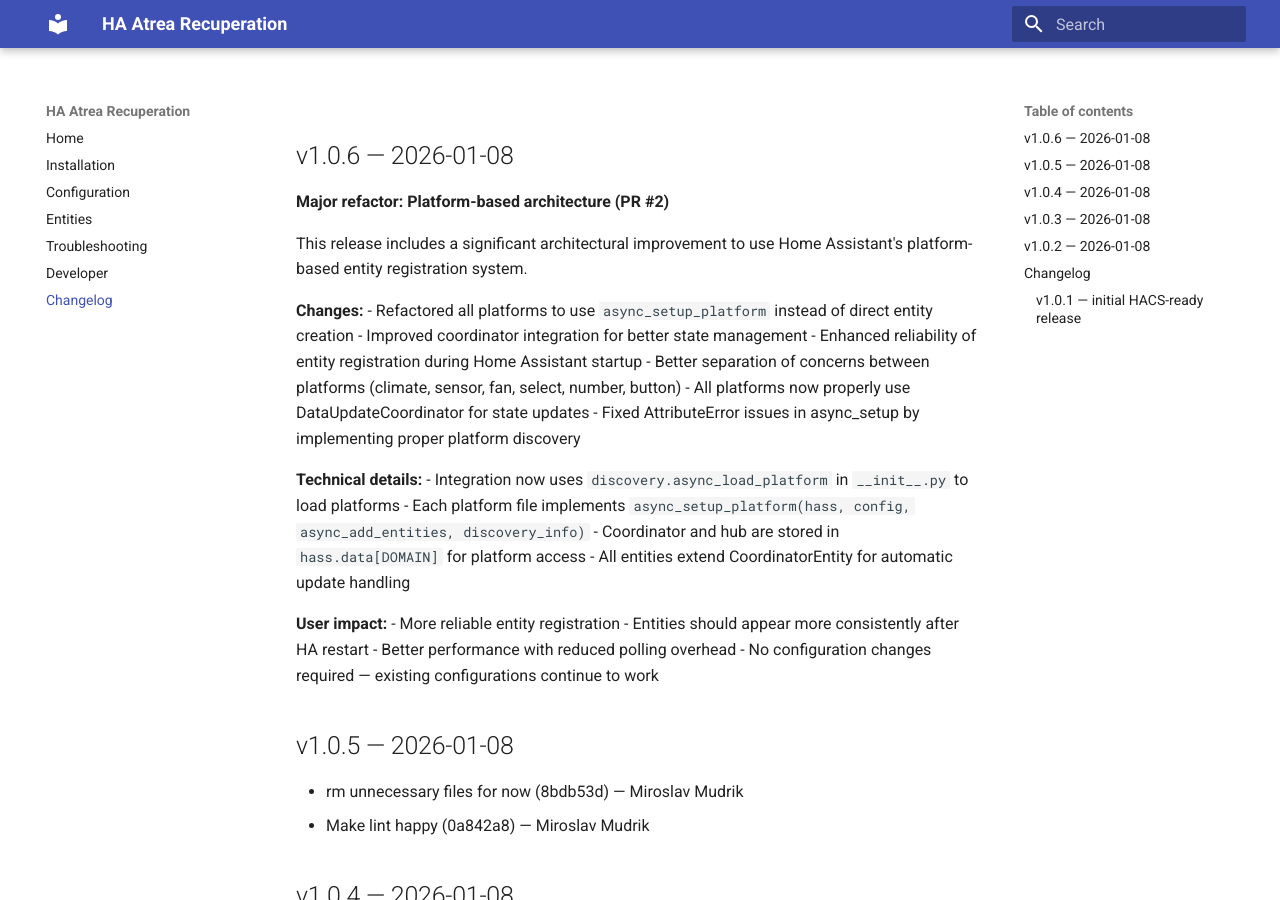
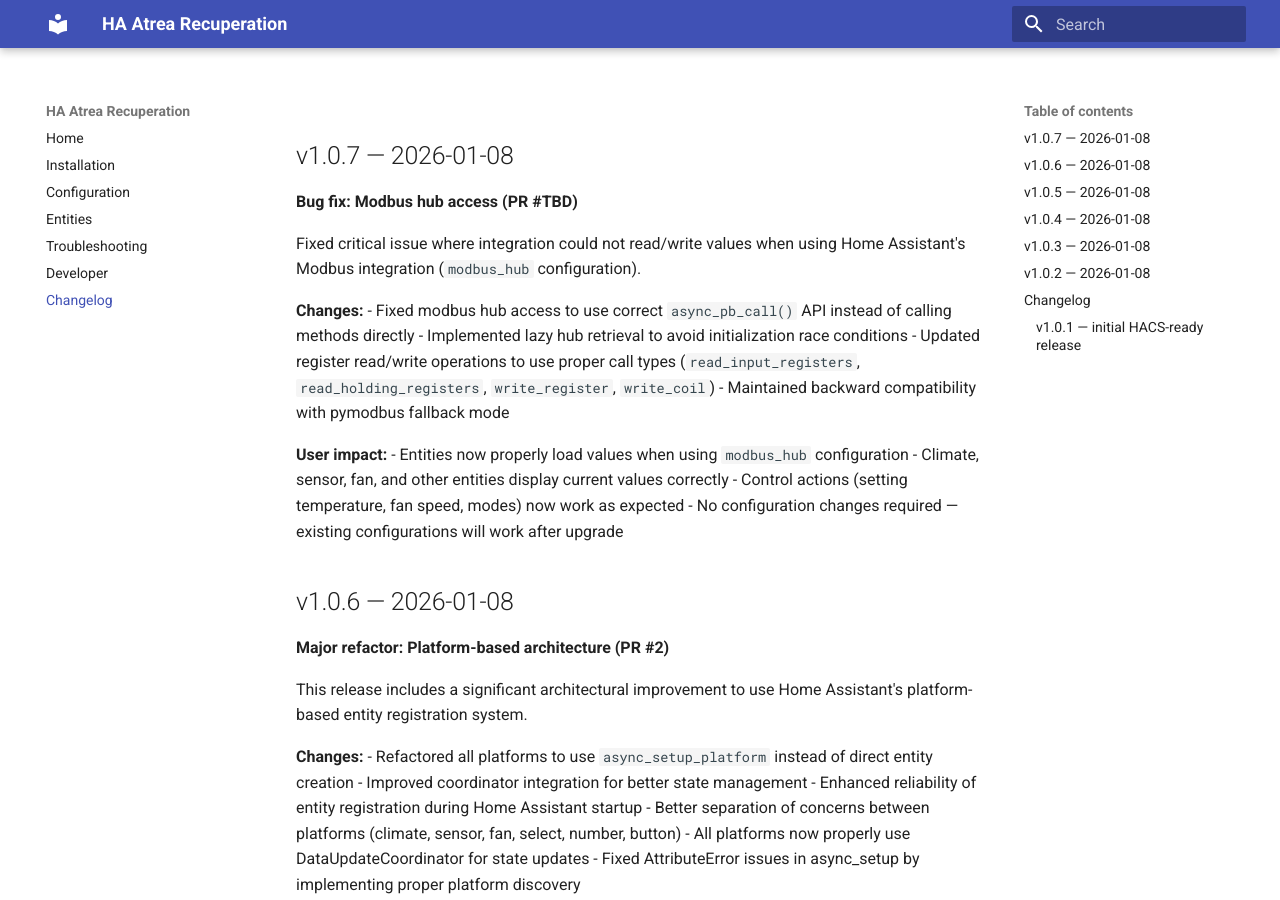
Before and after one commit to Chester929/ha_atrea_recuperation, an MkDocs documentation site: the page built from docs/changelog.md, in a window 1280 px wide and 900 px high. Built offline with MkDocs 1.6.1 and Material for MkDocs 9.7.7, drawn with Linux system fonts in a browser that asks for light colours.

Commit message:
Update changelog for v1.0.7 with modbus hub fix
Co-authored-by: Chester929 <3935298+Chester929@users.noreply.github.com>

```diff
--- a/docs/changelog.md
+++ b/docs/changelog.md
@@ -1,3 +1,21 @@
+## v1.0.7 — 2026-01-08
+
+**Bug fix: Modbus hub access (PR #TBD)**
+
+Fixed critical issue where integration could not read/write values when using Home Assistant's Modbus integration (`modbus_hub` configuration).
+
+**Changes:**
+- Fixed modbus hub access to use correct `async_pb_call()` API instead of calling methods directly
+- Implemented lazy hub retrieval to avoid initialization race conditions
+- Updated register read/write operations to use proper call types (`read_input_registers`, `read_holding_registers`, `write_register`, `write_coil`)
+- Maintained backward compatibility with pymodbus fallback mode
+
+**User impact:**
+- Entities now properly load values when using `modbus_hub` configuration
+- Climate, sensor, fan, and other entities display current values correctly
+- Control actions (setting temperature, fan speed, modes) now work as expected
+- No configuration changes required — existing configurations will work after upgrade
+
 ## v1.0.6 — 2026-01-08
 
 **Major refactor: Platform-based architecture (PR #2)**
```
